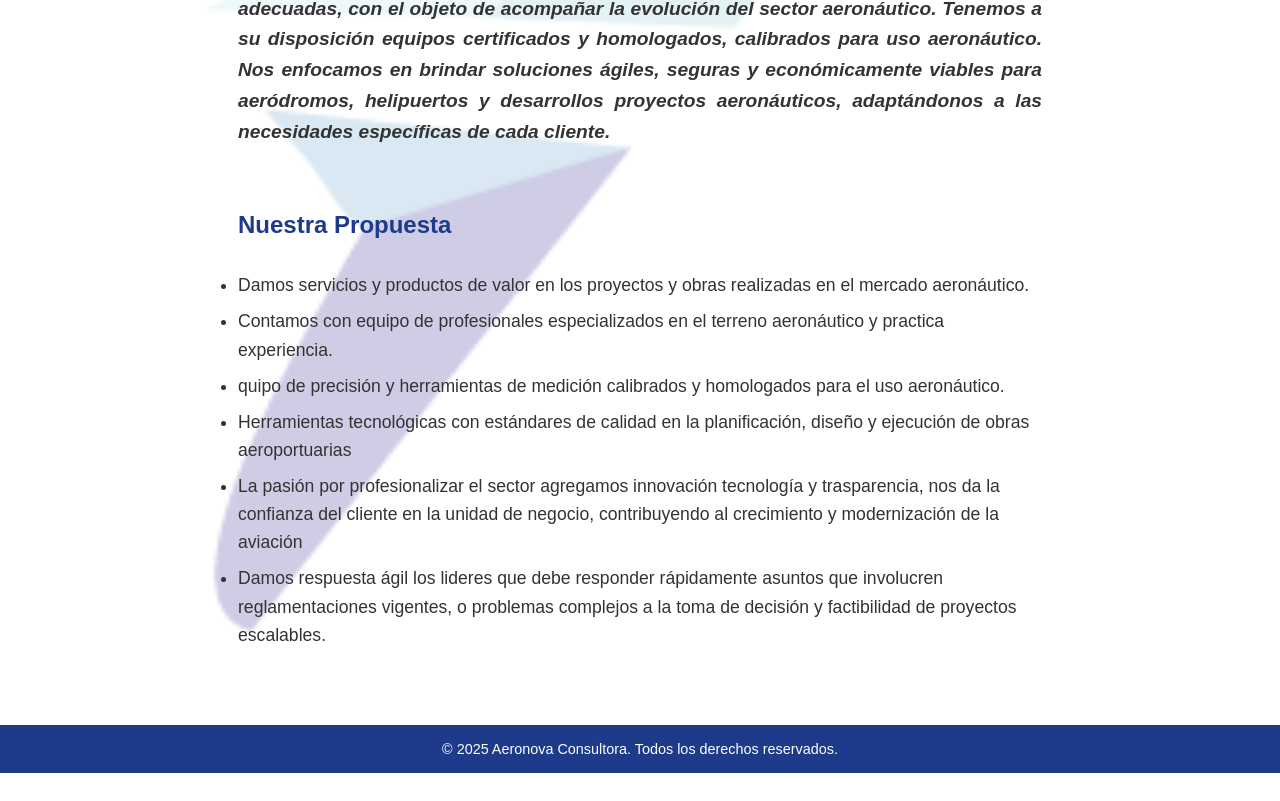
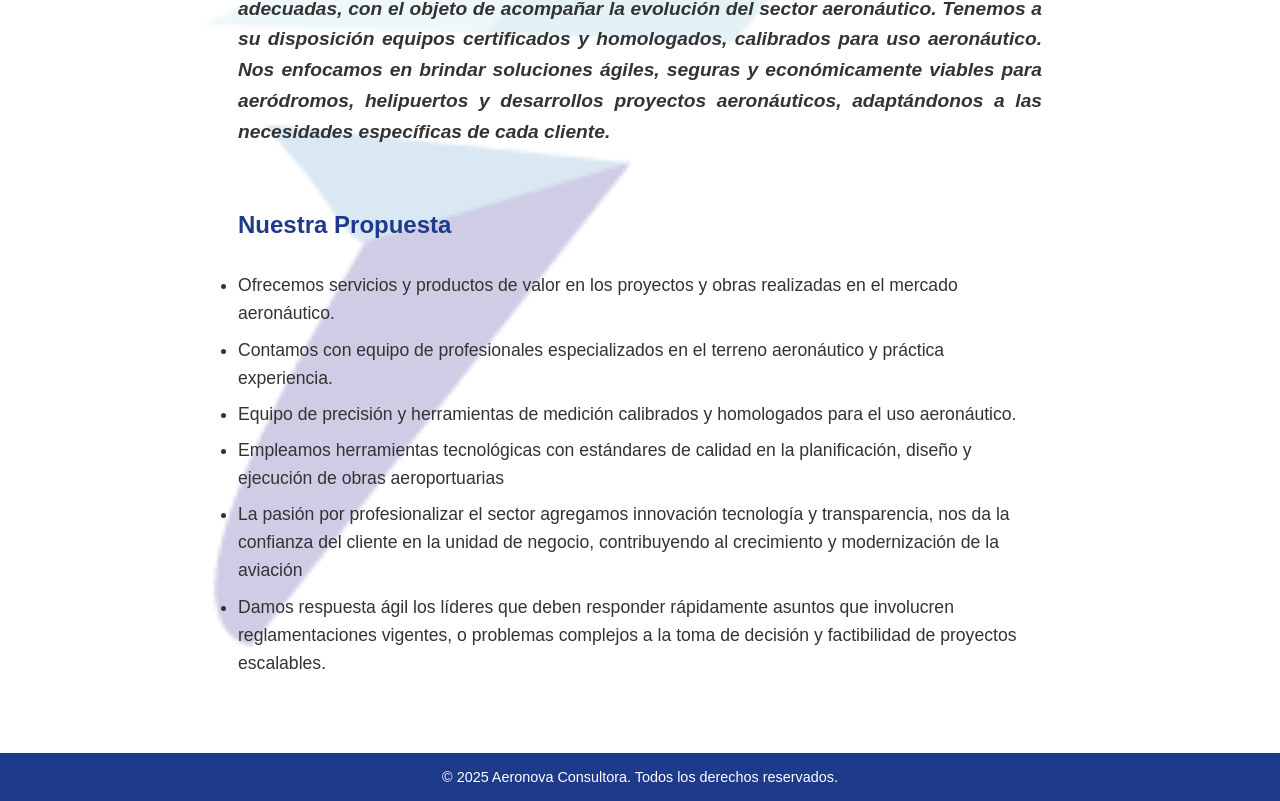
Before and after one commit to Vrmoya/aeronova, a React (Vite) app: page /nosotros in a window 1280 px wide. Shown: the part 573-1374 px from the top of the page. Before the commit the page ends 1346 px from the top, so only its background shows below. Built offline with nearby package versions, Linux system fonts and the light colour scheme.

Commit message:
4to intento

```diff
--- a/index.html
+++ b/index.html
@@ -2,7 +2,7 @@
 <html lang="en">
   <head>
     <meta charset="UTF-8" />
-    <link rel="icon" type="image/svg+xml" href="/images/LOGO.png" />
+    <link rel="icon" type="image/svg+xml" href="../aeronova/src/images/LOGO.png" />
     <meta name="viewport" content="width=device-width, initial-scale=1.0" />
     <title>Aeronova</title>
   </head>
--- a/src/pages/About.jsx
+++ b/src/pages/About.jsx
@@ -38,30 +38,30 @@ export const About = () => {
       <h3>Nuestra Propuesta</h3>
       <ul>
         <li>
-          Damos servicios y productos de valor en los proyectos y obras
+          Ofrecemos servicios y productos de valor en los proyectos y obras
           realizadas en el mercado aeronáutico.
         </li>
         <li>
           Contamos con equipo de profesionales especializados en el terreno
-          aeronáutico y practica experiencia.
+          aeronáutico y práctica experiencia.
         </li>
         <li>
-          quipo de precisión y herramientas de medición calibrados y homologados
+          Equipo de precisión y herramientas de medición calibrados y homologados
           para el uso aeronáutico.
         </li>
         <li>
-          Herramientas tecnológicas con estándares de calidad en la
+          Empleamos herramientas tecnológicas con estándares de calidad en la
           planificación, diseño y ejecución de obras aeroportuarias{" "}
         </li>
         <li>
           La pasión por profesionalizar el sector agregamos innovación
-          tecnología y trasparencia, nos da la confianza del cliente en la
+          tecnología y transparencia, nos da la confianza del cliente en la
           unidad de negocio, contribuyendo al crecimiento y modernización de la
           aviación
         </li>
         <li>
           {" "}
-          Damos respuesta ágil los lideres que debe responder rápidamente
+          Damos respuesta ágil los líderes que deben responder rápidamente
           asuntos que involucren reglamentaciones vigentes, o problemas
           complejos a la toma de decisión y factibilidad de proyectos
           escalables.{" "}
```
Also changed, not shown: 2 other files (tests, documents, lock files or other folders).
